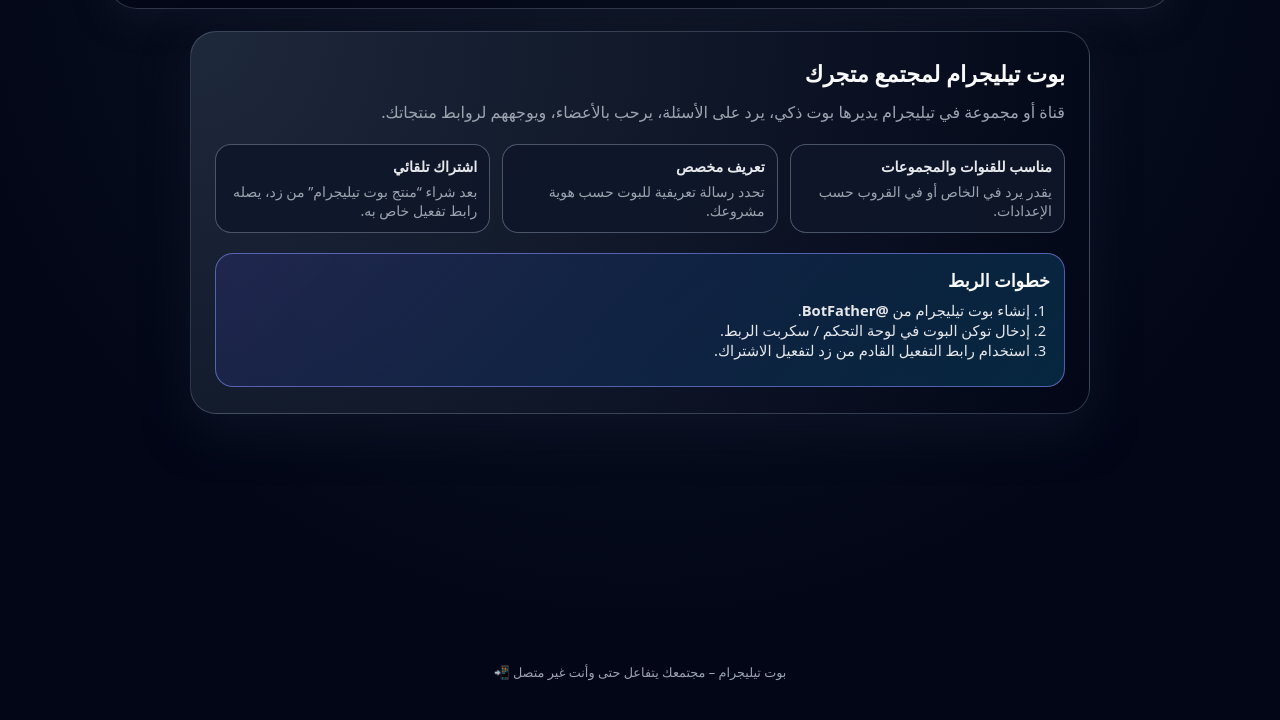
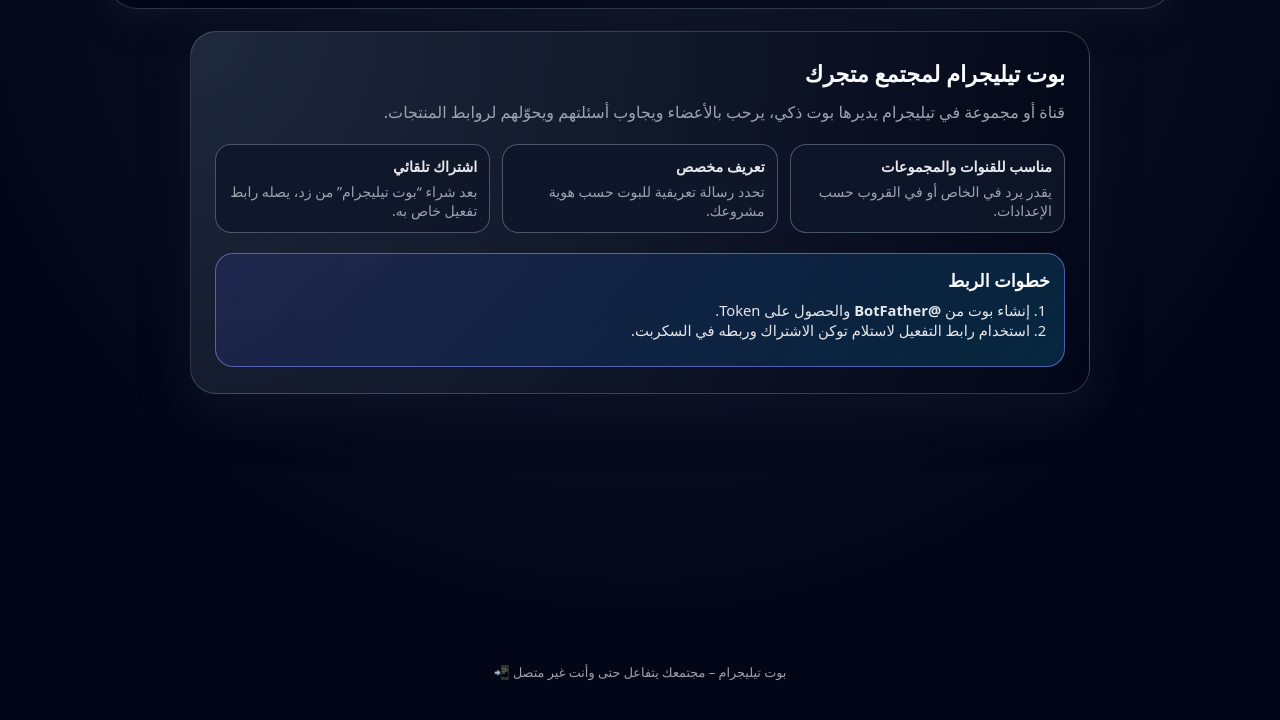
Before and after one commit to Dari5644/a1, a website: page public/telegram.html in a window 1280 px wide. Shown: the part 74-794 px from the top of the page. Drawn offline with Linux system fonts and the light colour scheme.

Commit message:
Update telegram.html

```diff
--- a/public/telegram.html
+++ b/public/telegram.html
@@ -20,8 +20,8 @@
         <section class="card">
           <h1 class="title">بوت تيليجرام لمجتمع متجرك</h1>
           <p class="text">
-            قناة أو مجموعة في تيليجرام يديرها بوت ذكي، يرد على الأسئلة، يرحب
-            بالأعضاء، ويوجههم لروابط منتجاتك.
+            قناة أو مجموعة في تيليجرام يديرها بوت ذكي، يرحب بالأعضاء ويجاوب
+            أسئلتهم ويحوّلهم لروابط المنتجات.
           </p>
 
           <div class="info-grid">
@@ -35,16 +35,15 @@
             </div>
             <div>
               <h3>اشتراك تلقائي</h3>
-              <p>بعد شراء “منتج بوت تيليجرام” من زد، يصله رابط تفعيل خاص به.</p>
+              <p>بعد شراء “بوت تيليجرام” من زد، يصله رابط تفعيل خاص به.</p>
             </div>
           </div>
 
           <div class="highlight-box">
             <h2>خطوات الربط</h2>
             <ol>
-              <li>إنشاء بوت تيليجرام من <strong>@BotFather</strong>.</li>
-              <li>إدخال توكن البوت في لوحة التحكم / سكربت الربط.</li>
-              <li>استخدام رابط التفعيل القادم من زد لتفعيل الاشتراك.</li>
+              <li>إنشاء بوت من <strong>@BotFather</strong> والحصول على Token.</li>
+              <li>استخدام رابط التفعيل لاستلام توكن الاشتراك وربطه في السكربت.</li>
             </ol>
           </div>
         </section>
```
